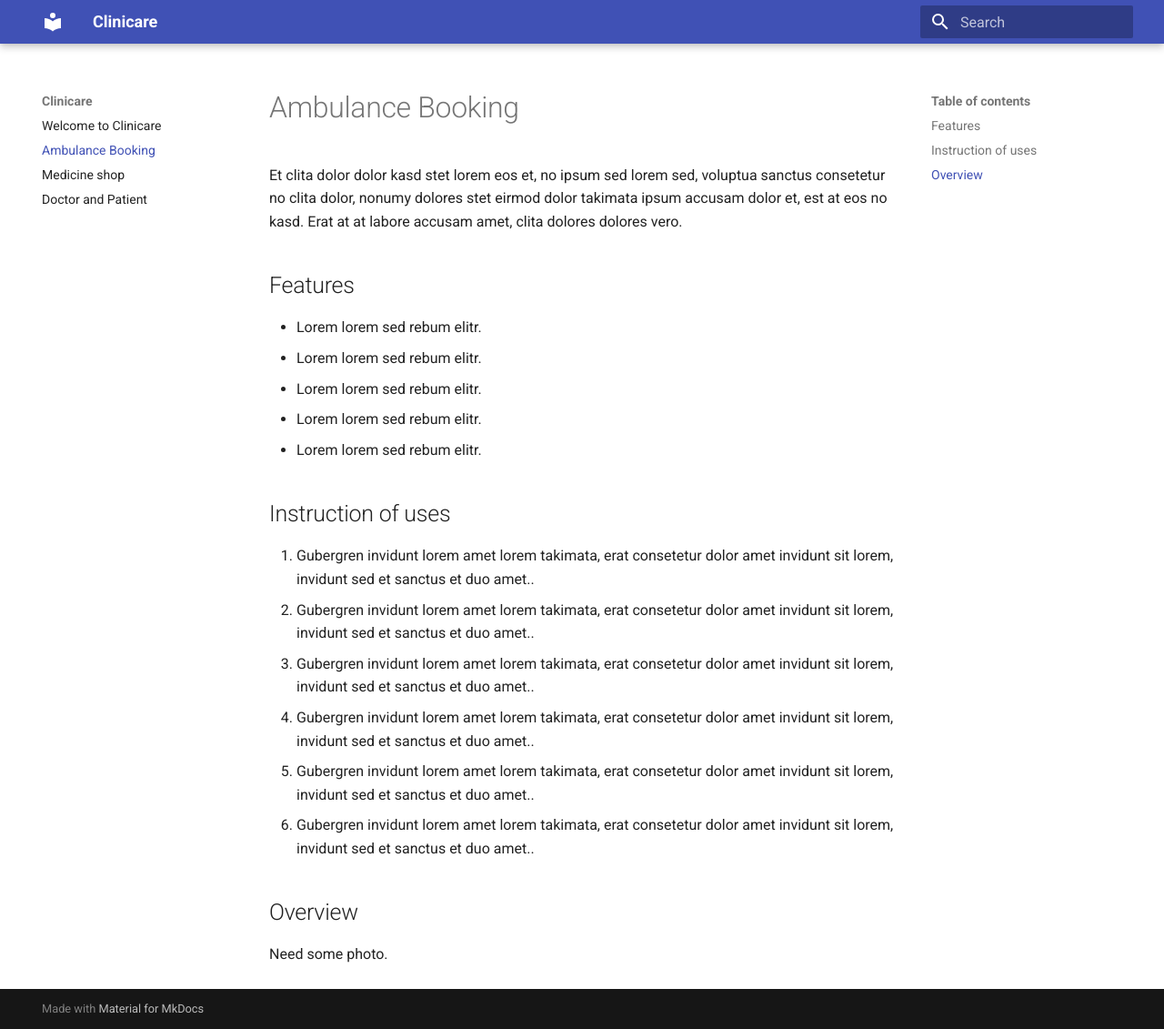
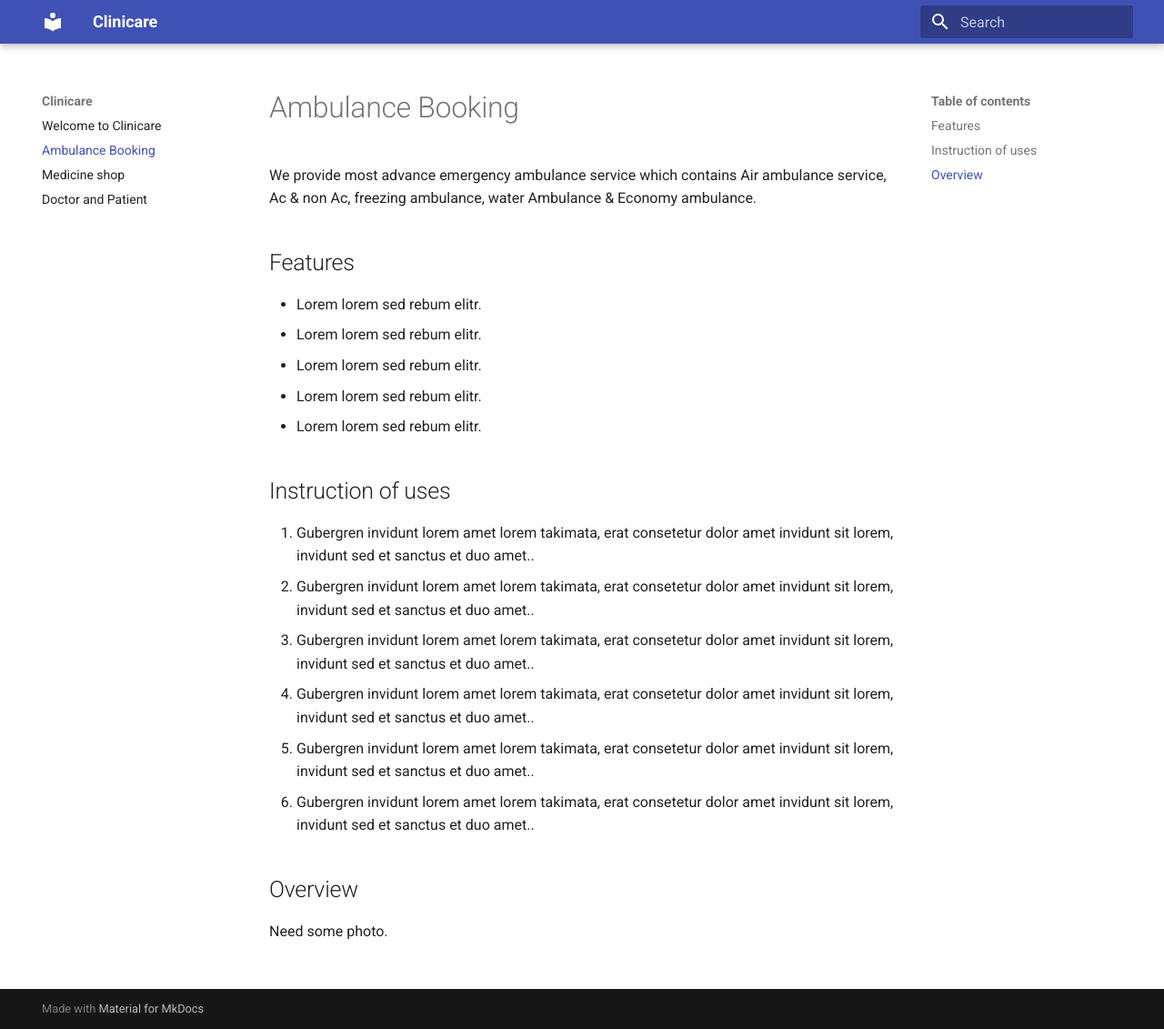
Before and after one commit to OmiRahman/markdown_publish, an MkDocs documentation site: the page built from docs/omi&shawon.md, in a window 1280 px wide and 1131 px high. Shown: the whole window at 91% size. Built offline with MkDocs 1.6.1 and Material for MkDocs 9.7.7, drawn with Linux system fonts in a browser that asks for light colours.

Commit message:
Adding info

```diff
--- a/docs/omi&shawon.md
+++ b/docs/omi&shawon.md
@@ -1,5 +1,5 @@
 # Ambulance Booking
-Et clita dolor dolor kasd stet lorem eos et, no ipsum sed lorem sed, voluptua sanctus consetetur no clita dolor, nonumy dolores stet eirmod dolor takimata ipsum accusam dolor et, est at eos no kasd. Erat at at labore accusam amet, clita dolores dolores vero.
+We provide most advance emergency ambulance service which contains Air ambulance service, Ac & non Ac, freezing ambulance, water Ambulance & Economy ambulance.
 ## Features
 * Lorem lorem sed rebum elitr.
 * Lorem lorem sed rebum elitr.
```
